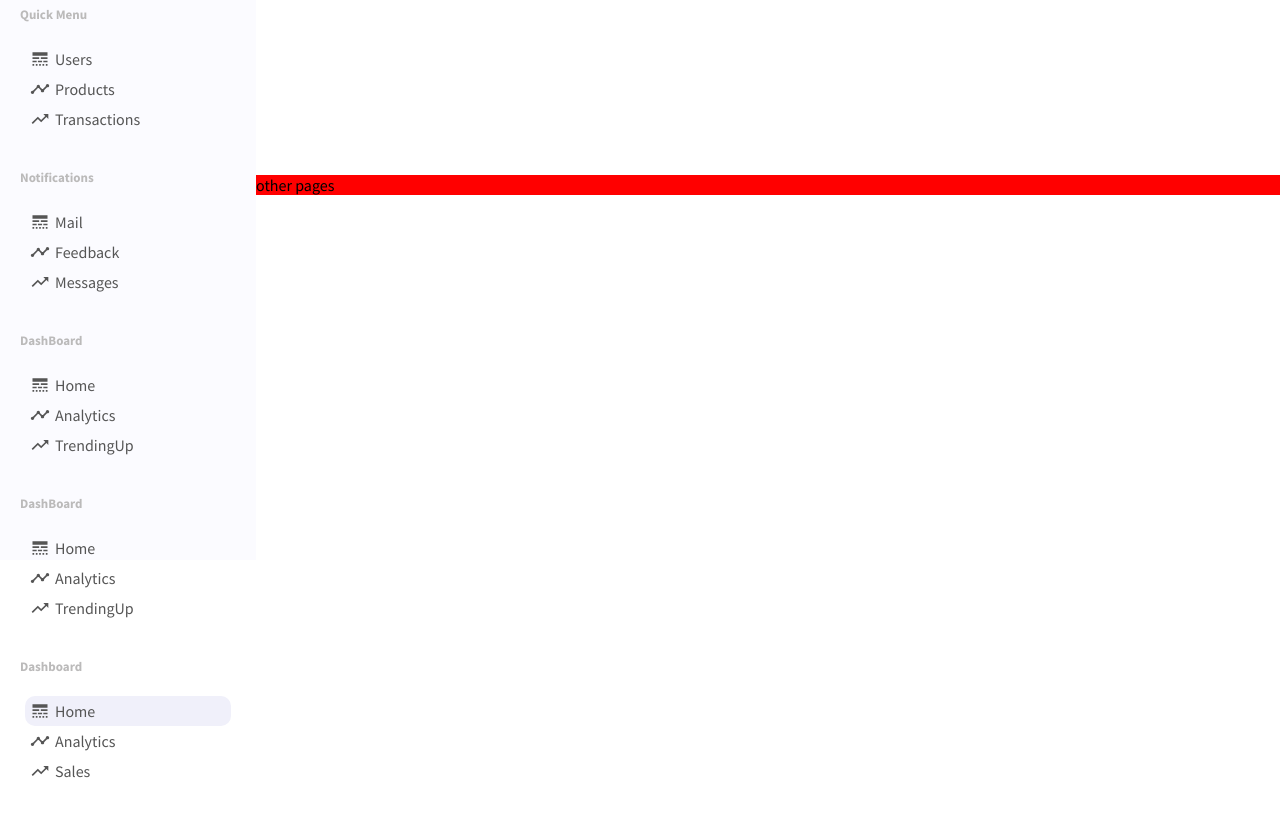
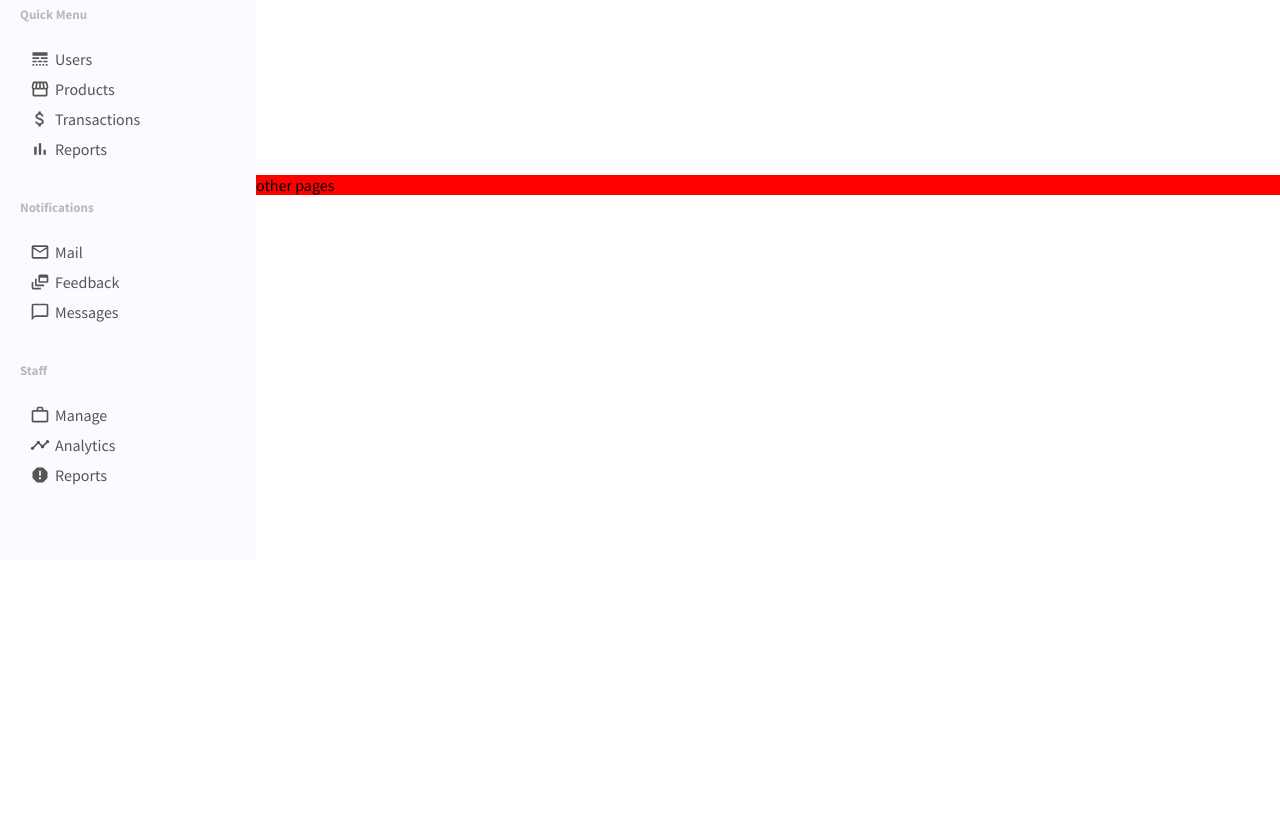
Before and after one commit to AyoTheInspired/admin-dashboard-v2, a React (Create React App) app: page / in a window 1280 px wide. Shown: the part 240-1056 px from the top of the page. After the commit the page ends 800 px from the top, so only its background shows below. Built offline with nearby package versions, Linux system fonts and the light colour scheme.

Commit message:
Dynamic sidebar items are added

```diff
--- a/src/appData.js
+++ b/src/appData.js
@@ -2,14 +2,14 @@ import {
 	LineStyle,
 	Timeline,
 	TrendingUp,
-	// Storefront,
-	// AttachMoney,
-	// Barchart,
-	// MailOutline,
-	// DynamicFeed,
-	// ChatBubbleOutline,
-	// WorkOutline,
-	// Report,
+	Storefront,
+	AttachMoney,
+	BarChart,
+	MailOutline,
+	DynamicFeed,
+	ChatBubbleOutline,
+	WorkOutline,
+	Report,
 } from "@material-ui/icons";
 
 export const sidebarItems = [
@@ -27,35 +27,27 @@ export const sidebarItems = [
 		title: "Quick Menu",
 		subItems: [
 			{ Icon: LineStyle, text: "Users" },
-			{ Icon: Timeline, text: "Products" },
-			{ Icon: TrendingUp, text: "Transactions" },
+			{ Icon: Storefront, text: "Products" },
+			{ Icon: AttachMoney, text: "Transactions" },
+			{ Icon: BarChart, text: "Reports" },
 		],
 	},
 	{
 		id: 3,
 		title: "Notifications",
 		subItems: [
-			{ Icon: LineStyle, text: "Mail" },
-			{ Icon: Timeline, text: "Feedback" },
-			{ Icon: TrendingUp, text: "Messages" },
+			{ Icon: MailOutline, text: "Mail" },
+			{ Icon: DynamicFeed, text: "Feedback" },
+			{ Icon: ChatBubbleOutline, text: "Messages" },
 		],
 	},
 	{
-		id: 1,
-		title: "DashBoard",
+		id: 4,
+		title: "Staff",
 		subItems: [
-			{ Icon: LineStyle, text: "Home" },
+			{ Icon: WorkOutline, text: "Manage" },
 			{ Icon: Timeline, text: "Analytics" },
-			{ Icon: TrendingUp, text: "TrendingUp" },
-		],
-	},
-	{
-		id: 1,
-		title: "DashBoard",
-		subItems: [
-			{ Icon: LineStyle, text: "Home" },
-			{ Icon: Timeline, text: "Analytics" },
-			{ Icon: TrendingUp, text: "TrendingUp" },
+			{ Icon: Report, text: "Reports" },
 		],
 	},
 ];
--- a/src/components/Sidebar.jsx
+++ b/src/components/Sidebar.jsx
@@ -36,24 +36,6 @@ function Sidebar() {
 						</ul>
 					</div>
 				))}
-
-				<div className="sidebarMenu">
-					<h3 className="sidebarTitle">Dashboard</h3>
-					<ul className="sidebarList">
-						<li className="sidebarListItem active">
-							<LineStyle className="sidebarIcon" />
-							Home
-						</li>
-						<li className="sidebarListItem">
-							<Timeline className="sidebarIcon" />
-							Analytics
-						</li>
-						<li className="sidebarListItem">
-							<TrendingUp className="sidebarIcon" />
-							Sales
-						</li>
-					</ul>
-				</div>
 			</div>
 		</Div>
 	);
```
